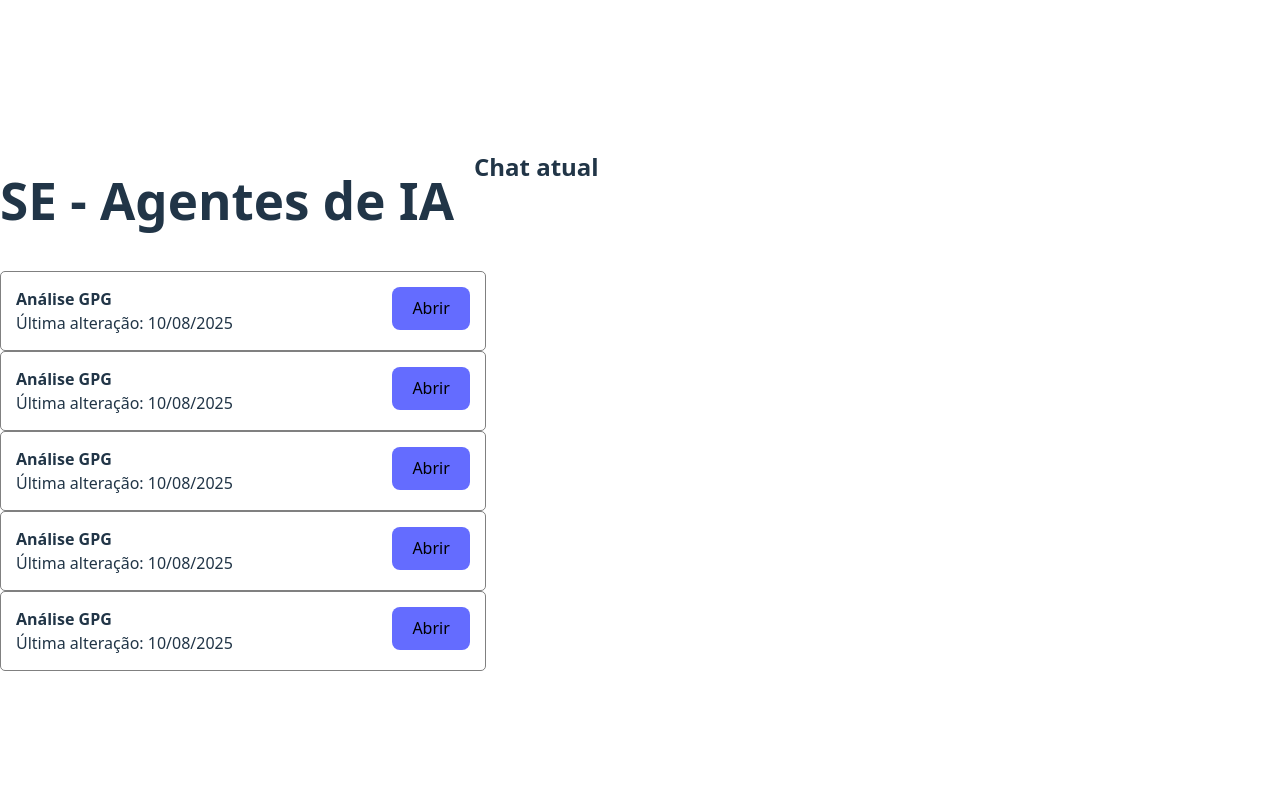
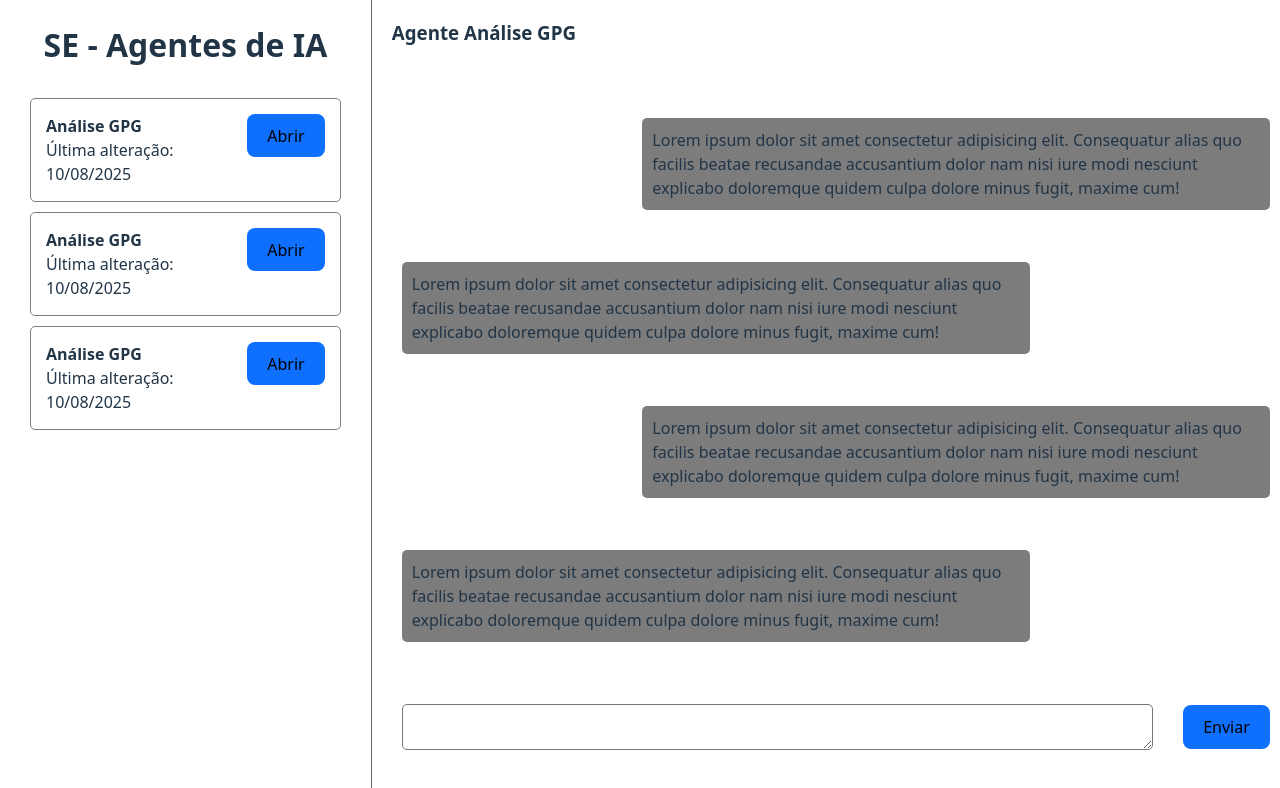
Before and after one commit to ir2508/chat-ai, a React (Vite) app: page / in a window 1280 px wide. Shown: the top 788 px of the page. Built offline with nearby package versions, Linux system fonts and the light colour scheme.

Commit message:
Create components to built chat layout with balloons, answer and response

```diff
--- a/src/components/AgentCardItem/index.jsx
+++ b/src/components/AgentCardItem/index.jsx
@@ -3,12 +3,14 @@ import Button from "../Button"
 
 const AgentCardItem = () => {
     const CardItemStyled = styled.div`
+        box-sizing: border-box;
         border: 1px solid grey;
         border-radius: 5px;
         padding: 15px;
         width: 100%;
         display: flex;
         justify-content: space-between;
+
 
         h4 {
             padding: 0px;
--- a/src/components/Aside/index.jsx
+++ b/src/components/Aside/index.jsx
@@ -1,15 +1,30 @@
+import styled from "styled-components"
 import AgentCardItem from "../AgentCardItem"
 
 const Aside = () => {
+    const AsideBarStyled = styled.aside`
+        height: 100vh;
+        border-right: 1px solid #646464;
+        padding: 0 30px;
+        width: 350px;
+        display: flex;
+        flex-direction: column;
+        align-items: center;
+        justify-content: flex-start;
+        gap: 10px;
+
+        h1 {
+            font-size: 2em;
+        }
+    `
+
     return (
-        <aside>
+        <AsideBarStyled>
             <h1>SE - Agentes de IA</h1>
             <AgentCardItem />
             <AgentCardItem />
             <AgentCardItem />
-            <AgentCardItem />
-            <AgentCardItem />
-        </aside>
+        </AsideBarStyled>
     )
 }
 
--- a/src/components/Button/index.jsx
+++ b/src/components/Button/index.jsx
@@ -2,10 +2,10 @@ import styled from "styled-components"
 
 const Button = ({ children, btnStyle}) => {
     const ButtonStyled = styled.button`
-        background-color: ${btnStyle === "sucess" ? "#646CFF" : "#AD2E2C"};
+        background-color: ${btnStyle === "sucess" ? "#0F6FFF" : "#AD2E2C"};
 
         &:hover{
-            box-shadow: 1px 1px 10px #9297fd;
+            box-shadow: 1px 1px 10px #0F6FFF;
         }
     `
 
--- /dev/null
+++ b/src/components/Chat/index.jsx
@@ -0,0 +1,36 @@
+import styled from "styled-components"
+import TextAreaChat from "../TextAreaChat"
+import ChatMessage from "../ChatMessage"
+
+const Chat = () => {
+    const ContainerChatStyled = styled.div`
+        /* border: 1px solid #646464; */
+        min-width: 700px;
+        max-width: 1000px;
+        height: 95vh;
+        display: flex;
+        flex-direction: column;
+        justify-content: space-between;
+    `
+
+    return (
+        <ContainerChatStyled>
+            <header>
+                <h3>Agente Análise GPG</h3>
+            </header>
+
+            <div>
+                <ChatMessage req="request">Lorem ipsum dolor sit amet consectetur adipisicing elit. Consequatur alias quo facilis beatae recusandae accusantium dolor nam nisi iure modi nesciunt explicabo doloremque quidem culpa dolore minus fugit, maxime cum!</ChatMessage>
+                <ChatMessage req="response">Lorem ipsum dolor sit amet consectetur adipisicing elit. Consequatur alias quo facilis beatae recusandae accusantium dolor nam nisi iure modi nesciunt explicabo doloremque quidem culpa dolore minus fugit, maxime cum!</ChatMessage>
+                <ChatMessage req="request">Lorem ipsum dolor sit amet consectetur adipisicing elit. Consequatur alias quo facilis beatae recusandae accusantium dolor nam nisi iure modi nesciunt explicabo doloremque quidem culpa dolore minus fugit, maxime cum!</ChatMessage>
+                <ChatMessage req="response">Lorem ipsum dolor sit amet consectetur adipisicing elit. Consequatur alias quo facilis beatae recusandae accusantium dolor nam nisi iure modi nesciunt explicabo doloremque quidem culpa dolore minus fugit, maxime cum!</ChatMessage>
+            </div>
+
+            <footer>
+                <TextAreaChat />
+            </footer>
+        </ContainerChatStyled>
+    )
+}
+
+export default Chat
--- /dev/null
+++ b/src/components/ChatMessage/index.jsx
@@ -0,0 +1,24 @@
+import styled from "styled-components"
+
+const ChatMessage = ({ children, req }) => {
+    const DivMessageBalloonStyled = styled.div`
+        padding: 10px;
+        display: flex;
+        justify-content: ${req === "request" ? "flex-end" : "flex-start"};
+
+        p {
+            background-color: #7c7c7c;
+            max-width: 70%;
+            padding: 10px;
+            border-radius: 5px;
+        }
+    `
+
+    return (
+        <DivMessageBalloonStyled>
+            <p>{children}</p>
+        </DivMessageBalloonStyled>
+    )
+}
+
+export default ChatMessage
--- /dev/null
+++ b/src/components/TextAreaChat/index.jsx
@@ -0,0 +1,29 @@
+import styled from "styled-components"
+import Button from "../Button"
+
+const TextAreaChat = () => {
+    const ContainerDivRequest = styled.div`
+        max-width: 1000px;
+        padding: 10px;
+        display: flex;
+        align-items: center;
+        justify-content: space-evenly;
+        gap: 30px;
+
+        textarea {
+            width: 100%;
+            height: 40px;
+            border-radius: 5px;
+        }
+    `
+
+
+    return (
+        <ContainerDivRequest>
+            <textarea></textarea>
+            <Button btnStyle="sucess">Enviar</Button>
+        </ContainerDivRequest>
+    )
+}
+
+export default TextAreaChat
--- a/src/layouts/LayoutChat.jsx
+++ b/src/layouts/LayoutChat.jsx
@@ -1,5 +1,6 @@
 import styled from "styled-components"
 import Aside from "../components/Aside"
+import Chat from "../components/Chat"
 
 const LayoutChat = () => {
     const DivContainerStyled = styled.div`
@@ -11,7 +12,7 @@ const LayoutChat = () => {
             <Aside />
 
             <main>
-                <h2>Chat atual</h2>
+                <Chat />
             </main>
         </DivContainerStyled>
     )
```
